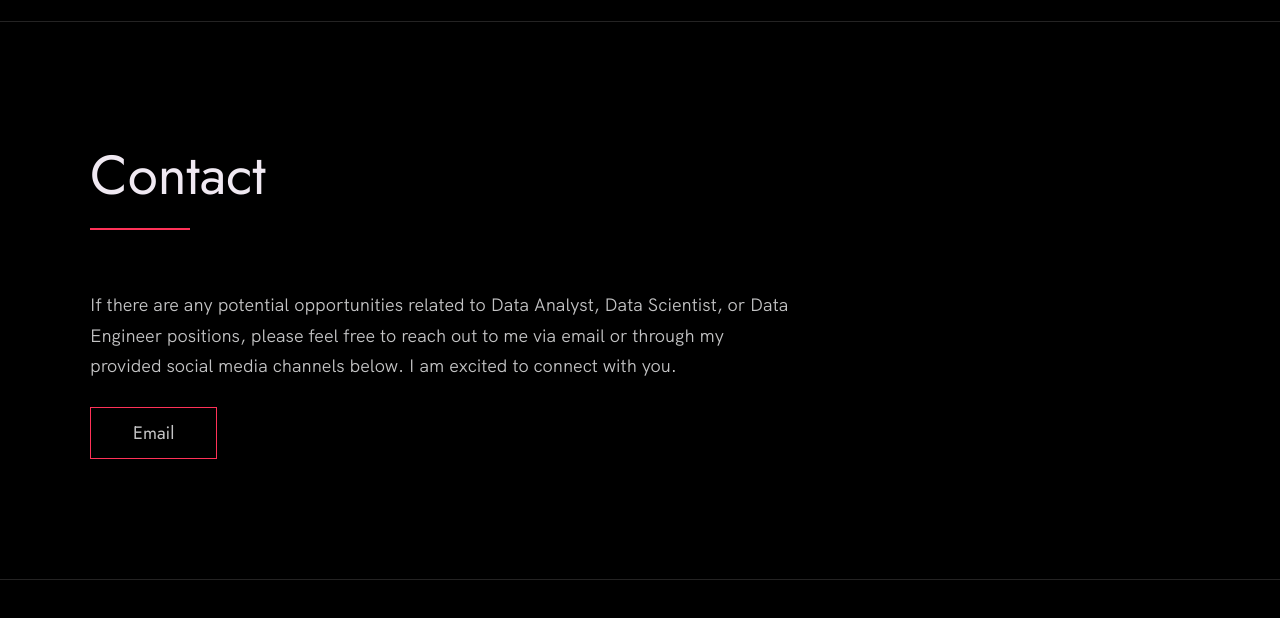
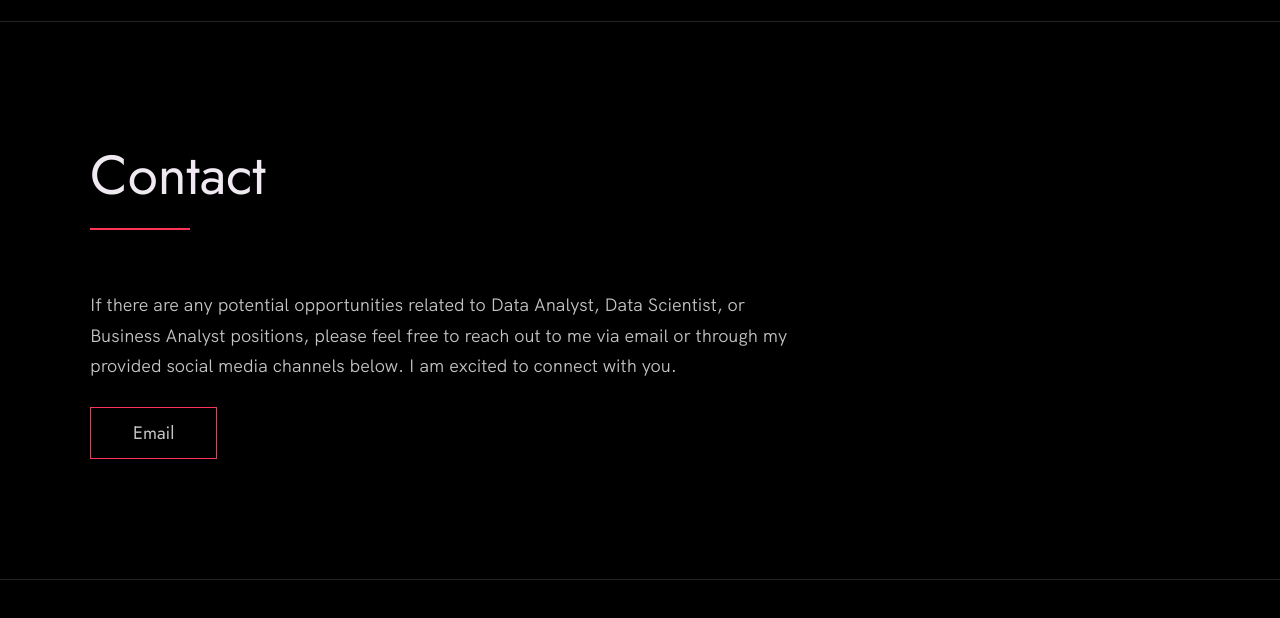
Before and after one commit to divisha-sunny/DivishaChoudavaram.github.io, a plain HTML site: page index.html in a window 1280 px wide. Shown: the part 7303-7921 px from the top of the page. Drawn offline with Linux system fonts and the light colour scheme.

Commit message:
Bio updated

```diff
--- a/index.html
+++ b/index.html
@@ -296,7 +296,7 @@
       <h2>Contact</h2>
       <div class="contact__info">
         <p>
-          If there are any potential opportunities related to Data Analyst, Data Scientist, or Data Engineer positions, please feel free to reach out to me via email or through my provided social media channels below. I am excited to connect with you.
+          If there are any potential opportunities related to Data Analyst, Data Scientist, or Business Analyst positions, please feel free to reach out to me via email or through my provided social media channels below. I am excited to connect with you.
         </p>
         <!-- Replace the email with yours -->
         <a href="mailto:choudavaramdivisha@gmail.com" class="btn">Email</a>
```
